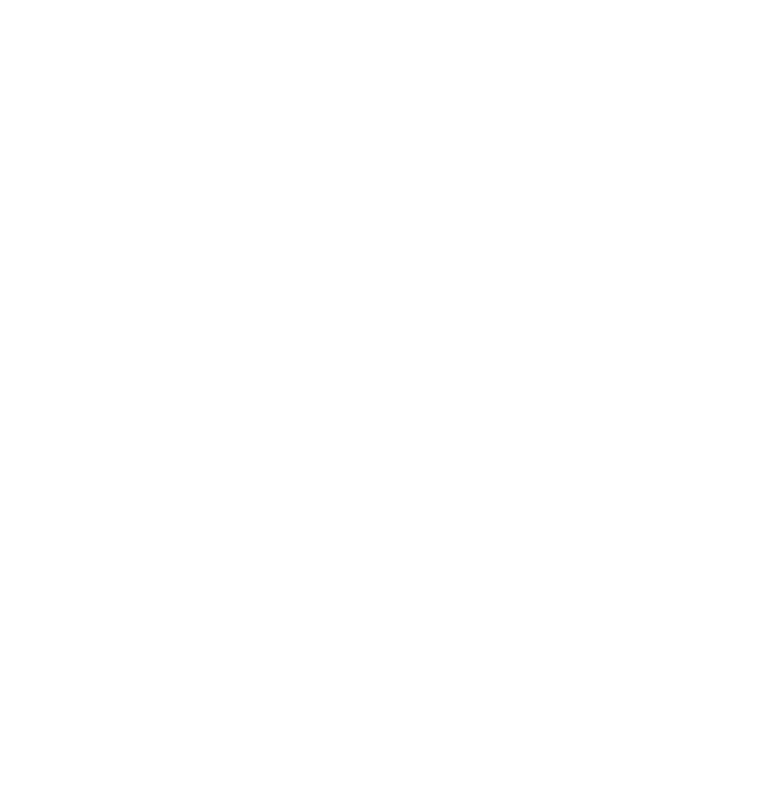
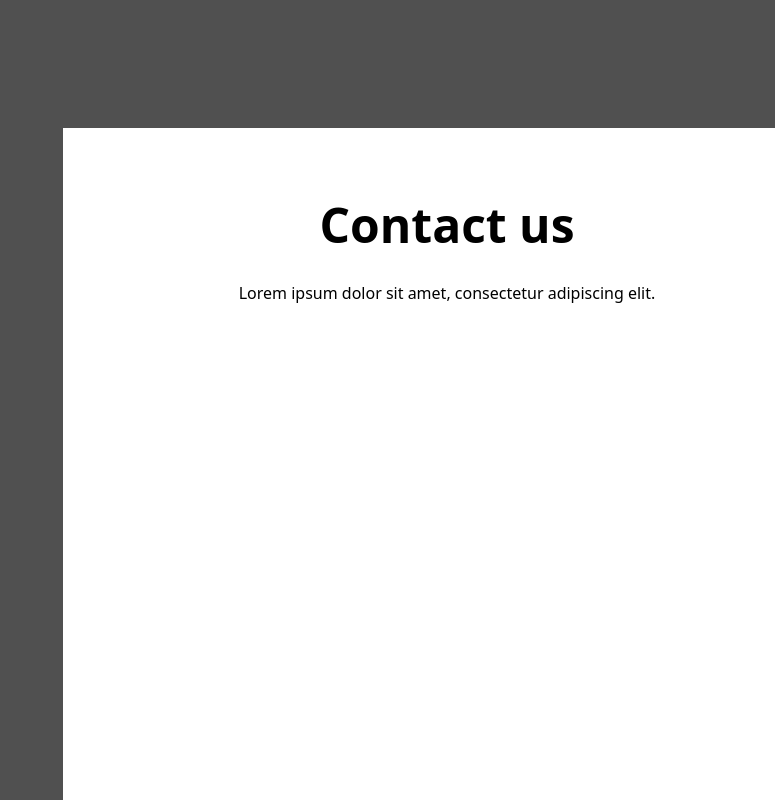
Before and after one commit to xsalles/emailjs, a React (Vite) app: page / in a window 1280 px wide. Shown: the top 800 px of the page, without its empty margins (505-1280 px from the left). Built offline with nearby package versions, Linux system fonts and the light colour scheme.

Commit message:
refactored: section with css modules instead of styled-components

```diff
--- a/index.html
+++ b/index.html
@@ -7,7 +7,7 @@
     <title>Contact</title>
   </head>
   <body>
-    <div id="root"></div>
+    <div id="contact"></div>
     <script type="module" src="/src/App.jsx"></script>
   </body>
 </html>
--- /dev/null
+++ b/src/App.css
@@ -0,0 +1,16 @@
+*{
+    font-family: system-ui, -apple-system, BlinkMacSystemFont, 'Segoe UI', Roboto, Oxygen, Ubuntu, Cantarell, 'Open Sans', 'Helvetica Neue', sans-serif;
+    caret-color: transparent;
+}
+
+body{
+    display: flex;
+    align-items: center;
+    justify-content: center;
+    width: 1440px;
+    height: 958px;
+    padding: 64px;
+    margin: 0;
+    background-color: #505050;
+    resize: horizontal;
+}
--- a/src/App.jsx
+++ b/src/App.jsx
@@ -1,9 +1,10 @@
 import React from 'react'
 import ReactDOM from 'react-dom/client'
 import App from '../src/components/index.jsx'
+import "../src/App.css"
 
 
-ReactDOM.createRoot(document.getElementById('root')).render(
+ReactDOM.createRoot(document.getElementById('contact')).render(
   <React.StrictMode>
     <App />
   </React.StrictMode>,
--- /dev/null
+++ b/src/components/Contact/pattern/composition/section.composition.jsx
@@ -0,0 +1,12 @@
+import styles from "../../../styles.module.css"
+
+export default function Section(){
+    return(
+        <div className={styles.container}>
+            <div className={styles.sectionContainer}>
+                <h2 className={styles.sectionHeading}>Contact us</h2>
+                <p className={styles.sectionText}>Lorem ipsum dolor sit amet, consectetur adipiscing elit. </p>
+            </div>
+        </div>
+    )
+}
--- a/src/components/index.jsx
+++ b/src/components/index.jsx
@@ -1,9 +1,9 @@
-import { Wrapper } from "./styles";
+
+import Section from "./Contact/pattern/composition/section.composition";
+
 
 export default function App(){
     return(
-        <Wrapper>
-
-        </Wrapper>
+           <Section/>
     )
 }
--- a/src/components/styles.js
+++ /dev/null
@@ -1,9 +0,0 @@
-import styled from "styled-components";
-
-
-export const Wrapper = styled.div`
-    display: flex;
-    width: 1440px;
-    height: 958px;
-    padding: 112px 64px ;
-`
--- /dev/null
+++ b/src/components/styles.module.css
@@ -0,0 +1,32 @@
+.container{
+    display: flex;
+    width: 768px;
+    height: 830px;
+    margin-left: 336px;
+    background-color: #FFF;
+    box-sizing: border-box;
+}
+
+
+.sectionContainer {
+    display: flex;
+    width: 640px;
+    height: 101px;
+    gap: 16px;
+    flex-direction: column;
+    text-align: center;
+    padding: 0px 64px;
+}
+
+.sectionHeading{
+    height: 58px;
+    width: 640px;
+    font-size: 48px;
+    margin-top: 64px;
+    margin-bottom: 0;
+}
+
+.sectionText{
+    width: 640px;
+    height: 27px;
+}
```
Also changed, not shown: src/components/Contact/pattern/composition/form.composition.jsx (added), src/components/pattern/composition/section.composition.jsx (deleted).
